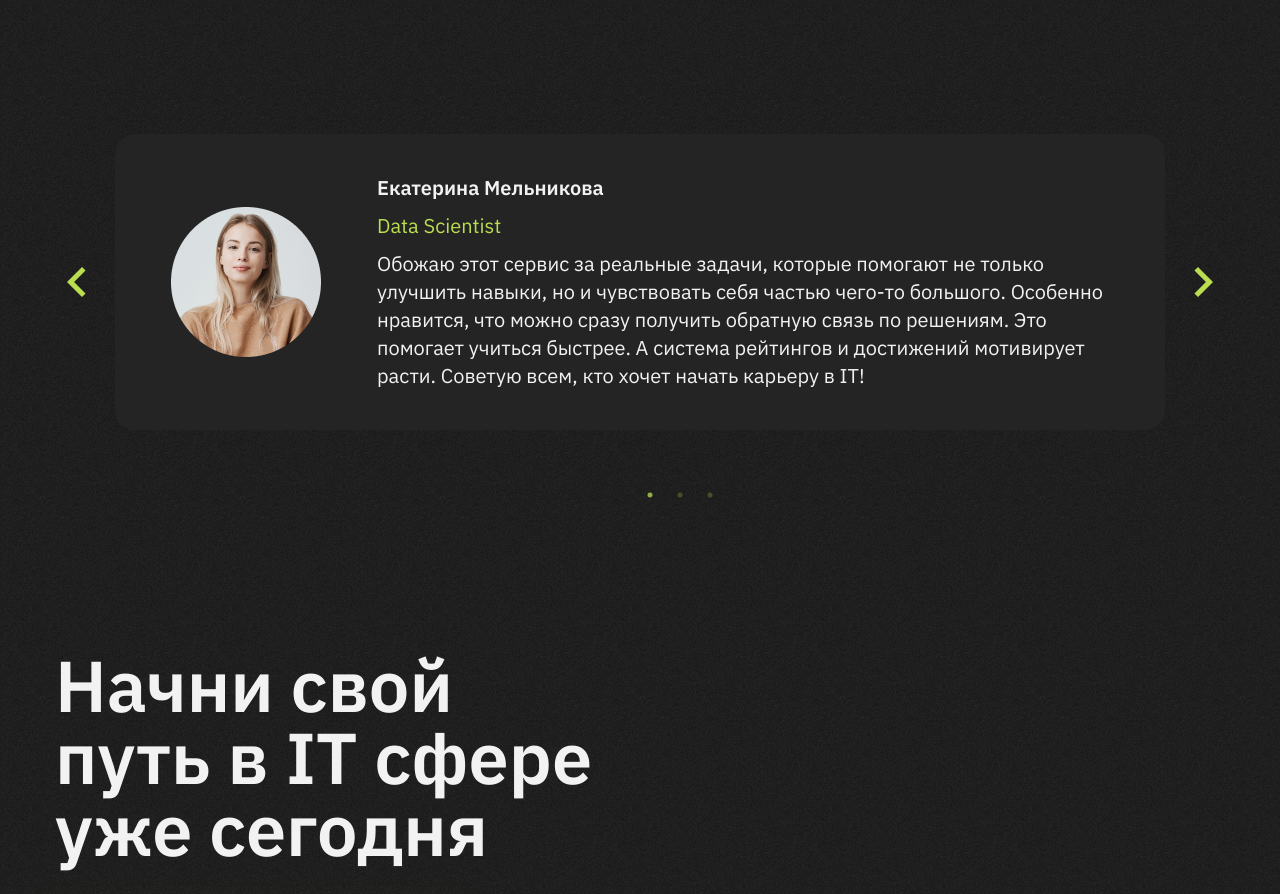
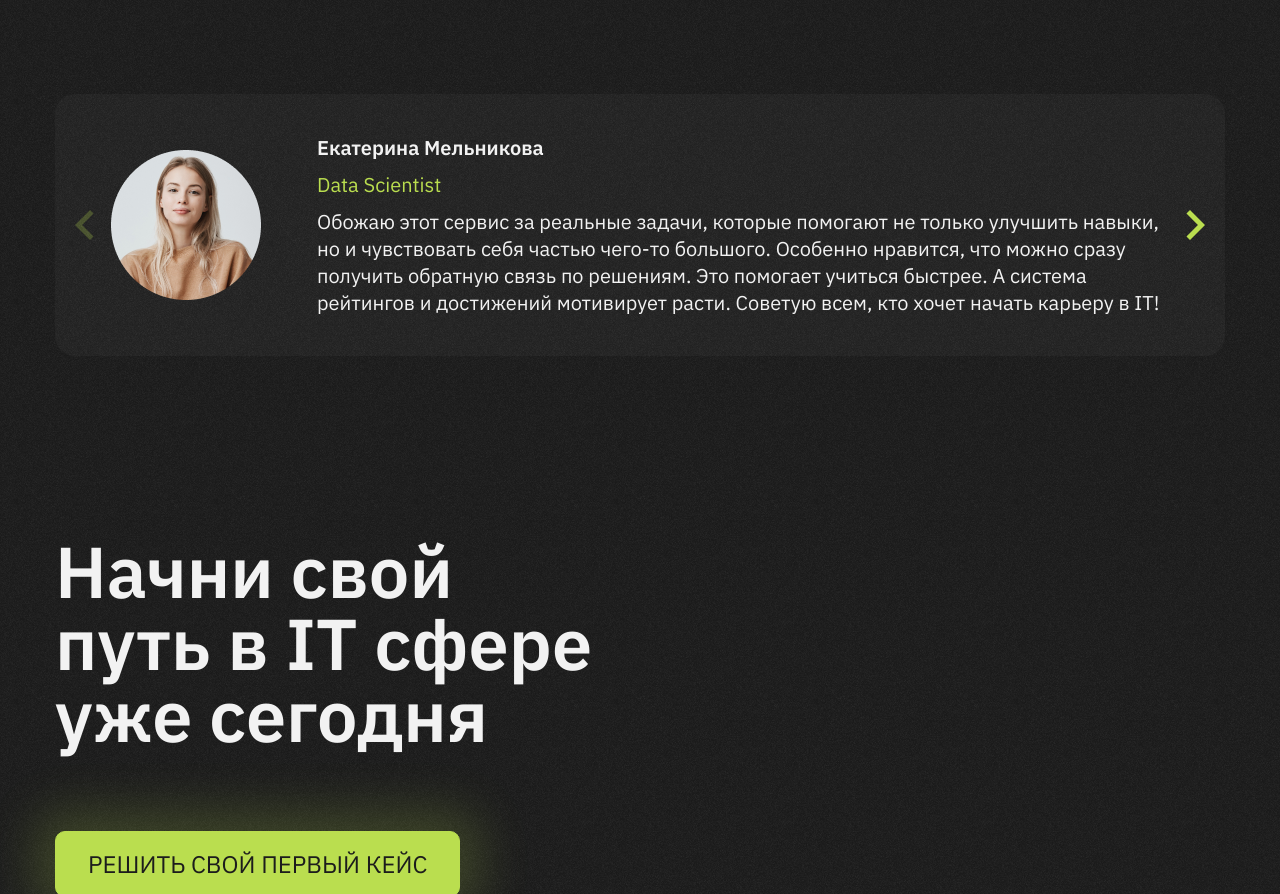
Before and after one commit to sch1zk/it-front, a Next.js app: page / in a window 1280 px wide. Shown: the part 3648-4542 px from the top of the page. Built offline with nearby package versions, Linux system fonts and the light colour scheme; a web font is replaced by a local one.

Commit message:
new carousel

```diff
--- a/package.json
+++ b/package.json
@@ -15,12 +15,12 @@
     "axios": "^1.7.9",
     "clsx": "^2.1.1",
     "framer-motion": "^12.4.2",
-    "next": "^15.1.6",
+    "next": "^15.1.7",
     "postcss": "^8.5.1",
     "react": "^19.0.0",
+    "react-alice-carousel": "^2.9.1",
     "react-dom": "^19.0.0",
     "react-icons": "^5.4.0",
-    "react-slick": "^0.30.3",
     "slick-carousel": "^1.8.1",
     "tailwindcss": "^4.0.2"
   },
--- a/src/app/page.tsx
+++ b/src/app/page.tsx
@@ -372,7 +372,7 @@ const UserReviewCard: React.FC<UserReviewCardProps> = ({
   imagePath,
 }) => {
   return (
-    <div className="flex items-center gap-10 p-10 mx-5 rounded-lg bg-alt">
+    <div className="flex items-center gap-10 p-10">
       <div className="flex-shrink-0 px-4">
         <Image src={imagePath} alt={name} width={150} height={150} />
       </div>
@@ -425,10 +425,10 @@ const UserReviewsSegment: React.FC = () => {
 
   return (
     <section className="container flex flex-col mb-40">
-      <p className="text-4xl text-center mb-25 title md:text-5xl xl:text-7xl ">
+      <p className="text-center mb-25 title text-7xl ">
         Что о нас говорят?
       </p>
-      <div>
+      <div className="noise-overlay rounded-lg bg-alt">
         <Carousel content={reviewCards} />
       </div>
     </section>
--- a/src/components/ui/Carousel.tsx
+++ b/src/components/ui/Carousel.tsx
@@ -1,80 +1,72 @@
 "use client"
 
-import Slider from 'react-slick';
-import { useRef } from 'react';
-import 'slick-carousel/slick/slick.css';
-import 'slick-carousel/slick/slick-theme.css';
-import '@/styles/slick.css';
 import { MdNavigateBefore, MdNavigateNext } from 'react-icons/md';
-
-interface CarouselArrowProps {
-  onClick: () => void;
-}
-
-const CarouselArrowNext: React.FC<CarouselArrowProps> = ({ onClick }) => {
-  return (
-    <button
-      onClick={onClick}
-
-      className="absolute block transform -translate-y-1/2 cursor-pointer text-primary -right-2 top-1/2"
-    >
-      <MdNavigateNext size={60} />
-    </button>
-  );
-};
-
-const CarouselArrowPrev: React.FC<CarouselArrowProps> = ({ onClick }) => {
-  return (
-    <button
-      onClick={onClick}
-      className="absolute block transform -translate-y-1/2 cursor-pointer text-primary -left-2 top-1/2"
-    >
-      <MdNavigateBefore size={60} />
-    </button>
-  );
-};
+import AliceCarousel from 'react-alice-carousel';
+import 'react-alice-carousel/lib/alice-carousel.css';
+import clsx from 'clsx';
+import { useState } from 'react';
 
 interface CarouselProps {
   content: React.ReactNode[];
 }
 
 const Carousel: React.FC<CarouselProps> = ({ content }) => {
-  const sliderRef = useRef<Slider>(null); // создаем реф для Slider
+  const [itemAnimation, setItemAnimation] = useState(false);
+  const [itemIndex, setItemIndex] = useState(0);
 
-  const handleNextClick = () => {
-    if (sliderRef.current) {
-      sliderRef.current.slickNext();
+  const canSlideNext = () => itemIndex < content.length - 1;
+
+  const canSlidePrev = () => itemIndex > 0;
+
+  const slideNext = () => {
+  if (!itemAnimation && canSlideNext()) {
+      setItemAnimation(true);
+      setItemIndex(itemIndex + 1);
     }
   };
 
-  const handlePrevClick = () => {
-    if (sliderRef.current) {
-      sliderRef.current.slickPrev();
+  const slidePrev = () => {
+    if (!itemAnimation && canSlidePrev()) {
+      setItemAnimation(true);
+      setItemIndex(itemIndex - 1);
     }
   };
 
-  const sliderSettings = {
-    dots: true,
-    infinite: true,
-    speed: 500,
-    slidesToShow: 1,
-    slidesToScroll: 1,
-    nextArrow: <CarouselArrowNext onClick={handleNextClick} />,
-    prevArrow: <CarouselArrowPrev onClick={handlePrevClick} />,
-    dotsClass: "review-dots",
-    appendDots: (dots: React.ReactNode) => (
-      <div>
-        <ul style={{ margin: "0px" }}>{dots}</ul>
-      </div>
-    ),
+  const onSlideChanged = () => {
+    setItemAnimation(false);
   };
 
   return (
-    <Slider ref={sliderRef} {...sliderSettings} className="p-10">
-      {content.map((node, index) => (
-        <div key={index}>{node}</div>
-      ))}
-    </Slider>
+    <div className="relative">
+      <AliceCarousel
+        activeIndex={itemIndex}
+        disableDotsControls
+        disableButtonsControls
+        onSlideChanged={onSlideChanged}
+        mouseTracking={false}
+        items={content}
+      />
+      <button
+        onClick={slidePrev}
+        disabled={!canSlidePrev()}
+        className={clsx(
+          "absolute block transform -translate-y-1/2 cursor-pointer text-primary -left-0 top-1/2",
+          !canSlidePrev() && "opacity-25"
+        )}
+      >
+        <MdNavigateBefore size={60} />
+      </button>
+      <button
+        onClick={slideNext}
+        disabled={!canSlideNext()}
+        className={clsx(
+          "absolute block transform -translate-y-1/2 cursor-pointer text-primary -right-0 top-1/2",
+          !canSlideNext() && "opacity-25"
+        )}
+      >
+        <MdNavigateNext size={60} />
+      </button>
+    </div>
   );
 };
 
```
